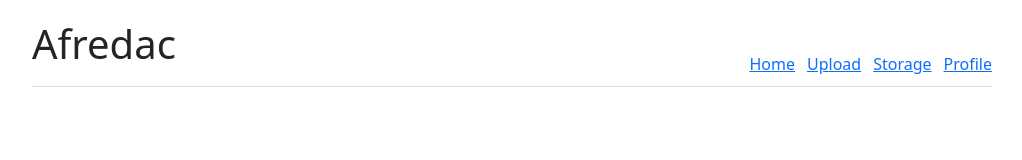
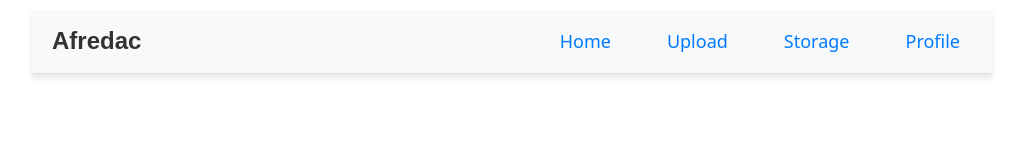
Before and after one commit to kipchumba-lawrence/Afredac-Nextjs, a Next.js app: page / in a window 1280 px wide. Shown: the top 160 px of the page, without its empty margins (128-1150 px from the left). Built offline with nearby package versions, Linux system fonts and the light colour scheme; what wagmi would draw is missing.

Commit message:
Changes to the code to add styling to the elements

```diff
--- a/components/Navbar.tsx
+++ b/components/Navbar.tsx
@@ -1,19 +1,23 @@
+import { ConnectButton } from '@rainbow-me/rainbowkit';
 import Link from 'next/link';
+import styles from '../src/styles/Navbar.module.css'; // Assuming you are using CSS modules
+import { WagmiProvider } from 'wagmi';
+import { config } from '../src/wagmi';
 
 const Navbar = () => {
   return (
-    <nav>
-      <div className="logo">
+    <nav className={styles.navbar}>
+      <div className={styles.logo}>
         <h1>Afredac</h1>
       </div>
-      <Link href="/" legacyBehavior><a>Home</a></Link>
-      <Link href="/upload" legacyBehavior><a>Upload</a></Link>
-      {/* <Link href="/transactions" legacyBehavior><a>My Transactions</a></Link> */}
-      <Link href="/storage" legacyBehavior><a>Storage</a></Link>
-      <Link href="/profile" legacyBehavior><a>Profile</a></Link>
-
+      <div className={styles.navLinks}>
+        <Link href="/" legacyBehavior><a>Home</a></Link>
+        <Link href="/upload" legacyBehavior><a>Upload</a></Link>
+        <Link href="/storage" legacyBehavior><a>Storage</a></Link>
+        <Link href="/profile" legacyBehavior><a>Profile</a></Link>
+      </div>
     </nav>
-);
-}
+  );
+};
 
 export default Navbar;
--- a/src/pages/_app.tsx
+++ b/src/pages/_app.tsx
@@ -20,7 +20,7 @@ function MyApp({ Component, pageProps }: AppProps) {
     <WagmiProvider config={config}>
       <QueryClientProvider client={client}>
         <RainbowKitProvider>
-        <ConnectButton />
+        {/* <ConnectButton /> */}
           <Component {...pageProps} />
         </RainbowKitProvider>
       </QueryClientProvider>
--- a/src/pages/index.tsx
+++ b/src/pages/index.tsx
@@ -12,7 +12,7 @@ const Home: NextPage = () => {
           content="Generated by @rainbow-me/create-rainbowkit"
           name="description"
         />
-        <link href="/favicon.ico" rel="icon" />
+        {/* <link href="/favicon.ico" rel="icon" /> */}
       </Head>
 
       <main className={styles.main}>
--- /dev/null
+++ b/src/styles/Navbar.module.css
@@ -0,0 +1,40 @@
+/* Navbar container */
+.navbar {
+    display: flex;
+    justify-content: space-between;
+    align-items: center;
+    padding: 10px 20px;
+    background-color: #f8f9fa;
+    box-shadow: 0 4px 6px rgba(0, 0, 0, 0.1);
+}
+
+/* Logo styling */
+.logo h1 {
+    font-family: 'Arial', sans-serif;
+    font-size: 24px;
+    font-weight: bold;
+    color: #333;
+    margin: 0;
+}
+
+/* Navigation links container */
+.navLinks {
+    display: flex;
+    gap: 20px;
+}
+
+/* Styling for the individual nav links */
+.navLinks a {
+    text-decoration: none;
+    font-size: 18px;
+    color: #007bff;
+    padding: 8px 12px;
+    border-radius: 5px;
+    transition: background-color 0.3s ease, color 0.3s ease;
+}
+
+/* Hover effect for nav links */
+.navLinks a:hover {
+    background-color: #007bff;
+    color: #fff;
+}
```
Also changed, not shown: components/retrieve.tsx (+14 -9 lines), src/styles/storage.module.css (added, +54 -0 lines).
